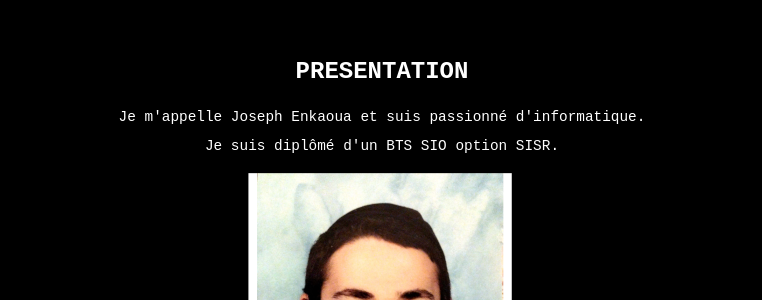
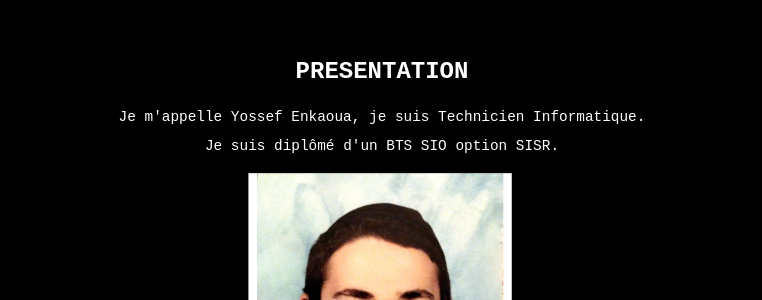
Before and after one commit to Yoyo348/ga_blog, a Jekyll site: the page built from index.md, in a window 1280 px wide. Shown: the part 342-642 px from the top of the page, without its empty margins (258-1020 px from the left). Built offline with Jekyll 4.4.1, drawn with Linux system fonts in a browser that asks for light colours.

Commit message:
Update index.md

```diff
--- a/index.md
+++ b/index.md
@@ -10,7 +10,7 @@ detail_image: assets/img/port.png
 
 <strong><center><font size="5"> PRESENTATION </font></center><strong/>
 
-<center>Je m'appelle Joseph Enkaoua et suis passionné d'informatique.</center>
+<center>Je m'appelle Yossef Enkaoua, je suis Technicien Informatique.</center>
 <center>Je suis diplômé d'un BTS SIO option SISR.</center>
 
 <center><img src="assets/img/profil.png"></center>
```
